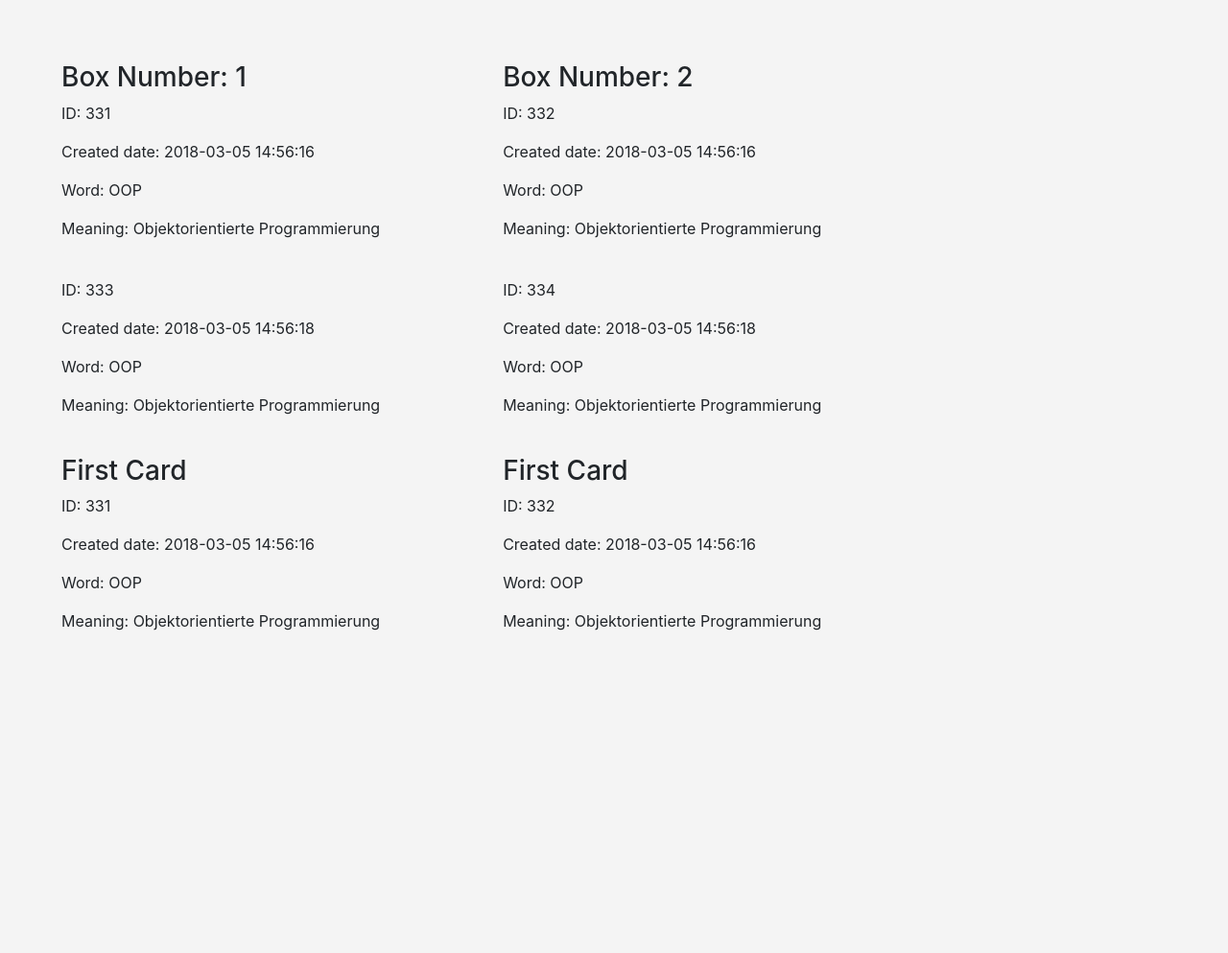
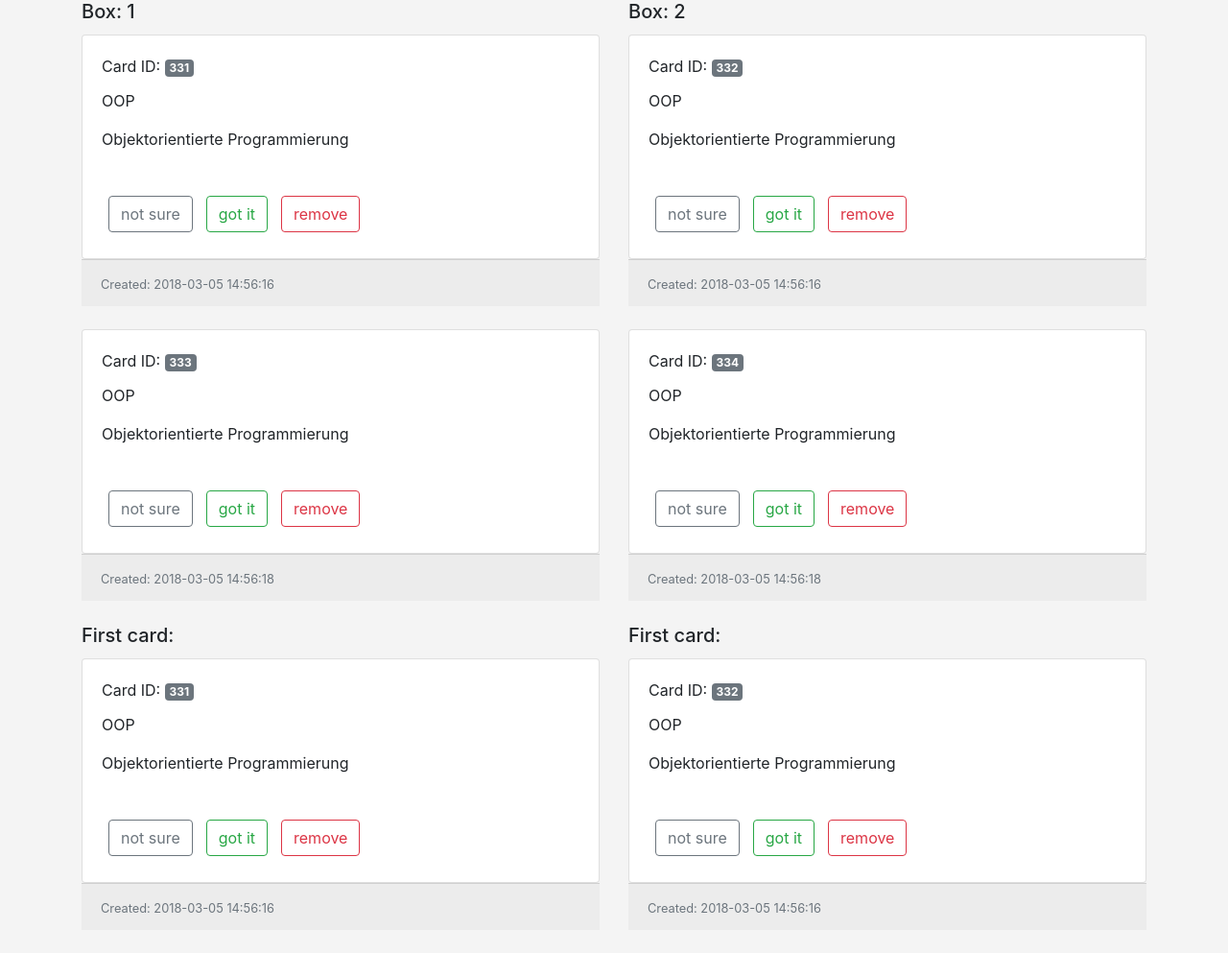
Before and after one commit to ginansayedali/lernkartei, a PHP site: page / in a window 1280 px wide. Shown: the whole page at 96% size. Before the commit the page ends 657 px from the top, so only its background shows below. Run offline with PHP 8.4, Linux system fonts and the light colour scheme; data comes from the database, SQL or seed files in the repository.

Commit message:
add layout(test) to index page

```diff
--- a/index.php
+++ b/index.php
@@ -80,41 +80,125 @@
       // echo print_r($compartment2, 1);
       // echo '</pre>';
       //
-      echo '<div style="float: left; margin: 5%;">';
-      echo '<h3> Box Number: ' . $compartment1->getBoxID() . '</h3>';
+      echo '<div class="container">';
+      echo '<div class="row">';
+      echo '<div class="col-sm-6">';
+      echo '<h5 class="card-title"> Box: ' . $compartment1->getBoxID() . '</h5>';
       foreach ($compartment1->getCards() as $value) {
-        echo  "<p>ID: " . $value['id'] . "</p>";
-        echo  "<p>Created date: " . $value['create_date'] . "</p>";
-        echo  "<p>Word: " . $value['word'] . "</p>";
-        echo  "<p>Meaning: " . $value['word_meaning'] . "</p> <br>";
-      }
-
-      echo '<h3> First Card </h3>';
-      foreach ($compartment1->getFirstCard() as $value) {
-        echo  "<p>ID: " . $value['id'] . "</p>";
-        echo  "<p>Created date: " . $value['create_date'] . "</p>";
-        echo  "<p>Word: " . $value['word'] . "</p>";
-        echo  "<p>Meaning: " . $value['word_meaning'] . "</p> <br>";
+        echo '<div class="card">';
+        echo '<div class="card-body">';
+        echo '<p class="card-title"> Card ID: <span class="badge badge-secondary">'. $value['id'] . '</span></p>';
+        echo '<p class="card-text">' . $value['word'] . "</p>";
+        echo '<p class="card-text">' . $value['word_meaning'] . "</p> <br>";
+        echo '<button type="button" class="btn btn-outline-secondary">not sure</button>';
+        echo '<button type="button" class="btn btn-outline-success">got it</button>';
+        echo '<button type="button" class="btn btn-outline-danger">remove</button>';
+        echo '</div>';
+        echo '</div>';
+        echo '<div class="card-footer">';
+        echo '<small class="text-muted">Created: '. $value['create_date'] .'</small>';
+        echo '</div>';
+        echo '<br>';
       }
       echo '</div>';
 
-      echo '<div style="float: left; margin: 5%;">';
-      echo '<h3> Box Number: ' . $compartment2->getBoxID() . '</h3>';
+      echo '<div class="col-sm-6">';
+      echo '<h5 class="card-title"> Box: ' . $compartment2->getBoxID() . '</h5>';
       foreach ($compartment2->getCards() as $value) {
-        echo  "<p>ID: " . $value['id'] . "</p>";
-        echo  "<p>Created date: " . $value['create_date'] . "</p>";
-        echo  "<p>Word: " . $value['word'] . "</p>";
-        echo  "<p>Meaning: " . $value['word_meaning'] . "</p> <br>";
-      }
-
-      echo '<h3> First Card </h3>';
-      foreach ($compartment2->getFirstCard() as $value) {
-        echo  "<p>ID: " . $value['id'] . "</p>";
-        echo  "<p>Created date: " . $value['create_date'] . "</p>";
-        echo  "<p>Word: " . $value['word'] . "</p>";
-        echo  "<p>Meaning: " . $value['word_meaning'] . "</p> <br>";
+        echo '<div class="card">';
+        echo '<div class="card-body">';
+        echo '<p class="card-title"> Card ID: <span class="badge badge-secondary">'. $value['id'] . '</span></p>';
+        echo '<p class="card-text">' . $value['word'] . "</p>";
+        echo '<p class="card-text">' . $value['word_meaning'] . "</p> <br>";
+        echo '<button type="button" class="btn btn-outline-secondary">not sure</button>';
+        echo '<button type="button" class="btn btn-outline-success">got it</button>';
+        echo '<button type="button" class="btn btn-outline-danger">remove</button>';
+        echo '</div>';
+        echo '</div>';
+        echo '<div class="card-footer">';
+        echo '<small class="text-muted">Created: '. $value['create_date'] .'</small>';
+        echo '</div>';
+        echo '<br>';
       }
       echo '</div>';
+
+      echo '</div>';
+
+      echo '<div class="row">';
+      echo '<div class="col-sm-6">';
+      echo '<h5 class="card-title"> First card: </h5>';
+      foreach ($compartment1->getFirstCard() as $value) {
+        echo '<div class="card">';
+        echo '<div class="card-body">';
+        echo '<p class="card-title"> Card ID: <span class="badge badge-secondary">'. $value['id'] . '</span></p>';
+        echo '<p class="card-text">' . $value['word'] . "</p>";
+        echo '<p class="card-text">' . $value['word_meaning'] . "</p> <br>";
+        echo '<button type="button" class="btn btn-outline-secondary">not sure</button>';
+        echo '<button type="button" class="btn btn-outline-success">got it</button>';
+        echo '<button type="button" class="btn btn-outline-danger">remove</button>';
+        echo '</div>';
+        echo '</div>';
+        echo '<div class="card-footer">';
+        echo '<small class="text-muted">Created: '. $value['create_date'] .'</small>';
+        echo '</div>';
+        echo '<br>';
+      }
+      echo '</div>';
+
+      echo '<div class="col-sm-6">';
+      echo '<h5 class="card-title"> First card: </h5>';
+      foreach ($compartment2->getFirstCard() as $value) {
+        echo '<div class="card">';
+        echo '<div class="card-body">';
+        echo '<p class="card-title"> Card ID: <span class="badge badge-secondary">'. $value['id'] . '</span></p>';
+        echo '<p class="card-text">' . $value['word'] . "</p>";
+        echo '<p class="card-text">' . $value['word_meaning'] . "</p> <br>";
+        echo '<button type="button" class="btn btn-outline-secondary">not sure</button>';
+        echo '<button type="button" class="btn btn-outline-success">got it</button>';
+        echo '<button type="button" class="btn btn-outline-danger">remove</button>';
+        echo '</div>';
+        echo '</div>';
+        echo '<div class="card-footer">';
+        echo '<small class="text-muted">Created: '. $value['create_date'] .'</small>';
+        echo '</div>';
+        echo '<br>';
+      }
+      echo '</div>';
+
+      echo '</div>';
+
+
+      echo '</div>';
+
+
+      // echo '<h3> First Card </h3>';
+      // foreach ($compartment1->getFirstCard() as $value) {
+      //   echo  "<p>ID: " . $value['id'] . "</p>";
+      //   echo  "<p>Created date: " . $value['create_date'] . "</p>";
+      //   echo  "<p>Word: " . $value['word'] . "</p>";
+      //   echo  "<p>Meaning: " . $value['word_meaning'] . "</p> <br>";
+      // }
+      // echo '</div>';
+      //
+      // echo '<div style="float: left; margin: 5%;">';
+      // echo '<h3> Box Number: ' . $compartment2->getBoxID() . '</h3>';
+      // foreach ($compartment2->getCards() as $value) {
+      //   echo  "<p>ID: " . $value['id'] . "</p>";
+      //   echo  "<p>Created date: " . $value['create_date'] . "</p>";
+      //   echo  "<p>Word: " . $value['word'] . "</p>";
+      //   echo  "<p>Meaning: " . $value['word_meaning'] . "</p> <br>";
+      // }
+      //
+      // echo '<h3> First Card </h3>';
+      // foreach ($compartment2->getFirstCard() as $value) {
+      //   echo  "<p>ID: " . $value['id'] . "</p>";
+      //   echo  "<p>Created date: " . $value['create_date'] . "</p>";
+      //   echo  "<p>Word: " . $value['word'] . "</p>";
+      //   echo  "<p>Meaning: " . $value['word_meaning'] . "</p> <br>";
+      // }
+      // echo '</div>';
+
+
 
       // echo '<pre>';
       // echo print_r($compartment1->getCards(),1);
@@ -125,6 +209,7 @@
       // echo '</pre>';
 
     ?>
+
     <script src="<?php echo $js ?>jquery-3.3.1.min.js"></script>
     <script src="<?php echo $js ?>jquery-ui.min.js"></script>
     <script src="<?php echo $js ?>bootstrap.min.js"></script>
--- a/layout/css/main.css
+++ b/layout/css/main.css
@@ -350,13 +350,9 @@ input[type="submit"].btn-block, input[type="reset"].btn-block, input[type="butto
 	font-size: 1.5em;
 	border-right: 0.3em solid #8c9daf;
 }
-
-
-
-.row {
-	 /* margin-right: 0; */
+.btn{
+	margin: 7px;
 }
-
 
 @media (max-width: 575px){
 .setup-left-widget{
```
